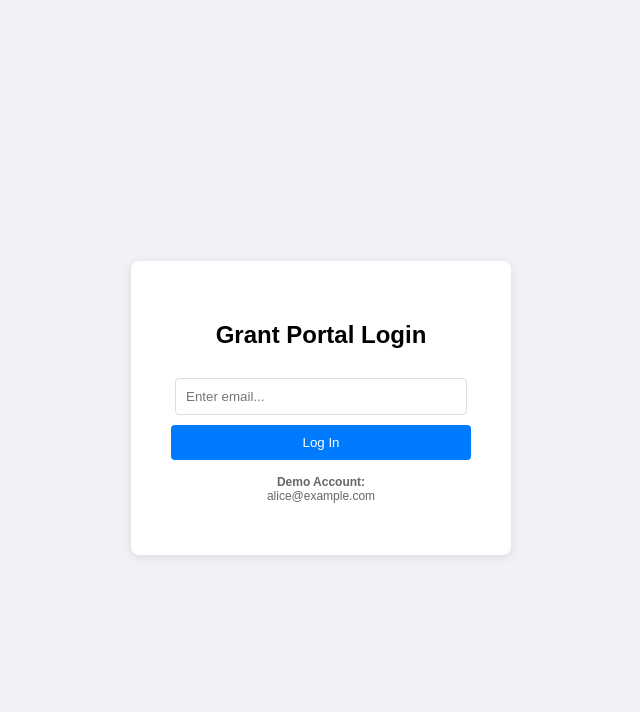
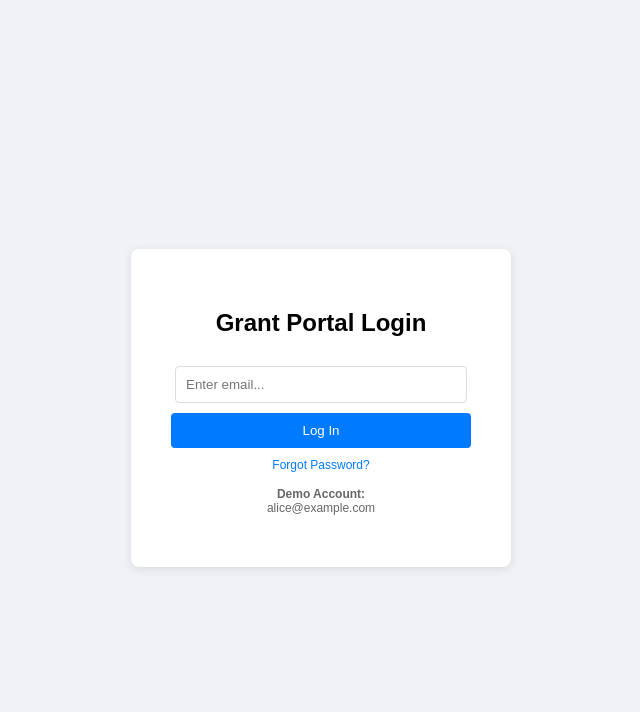
Before and after one commit to aimanahmed495-max/Automated-Grant-Searcher, a Flask app: page / in a window 1280 px wide. Shown: the top 712 px of the page, without its empty margins (319-959 px from the left). Run offline with Flask 3, Linux system fonts and the light colour scheme.

Commit message:
View: Add placeholder link for password recovery

```diff
--- a/templates/login.html
+++ b/templates/login.html
@@ -23,6 +23,9 @@
         <form method="POST">
             <input type="email" name="email" placeholder="Enter email..." required>
             <button type="submit">Log In</button>
+            <div style="margin-top: 10px; font-size: 12px;">
+    <a href="#" style="color: #007bff; text-decoration: none;">Forgot Password?</a>
+</div>
         </form>
 
         <div class="hint">
```
